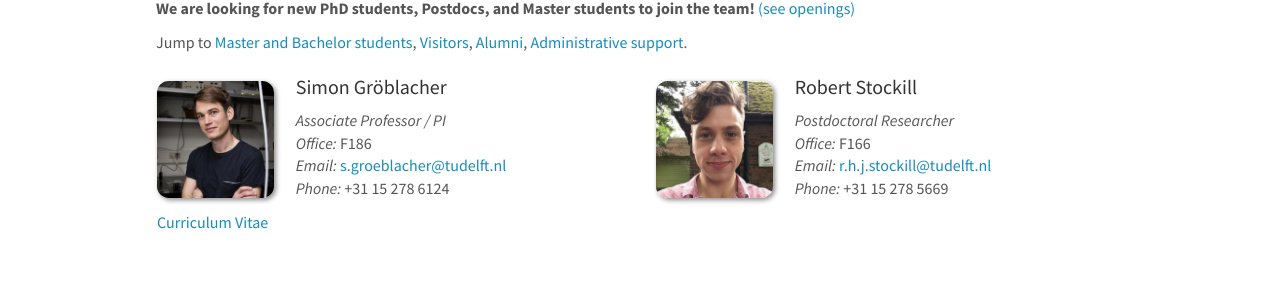
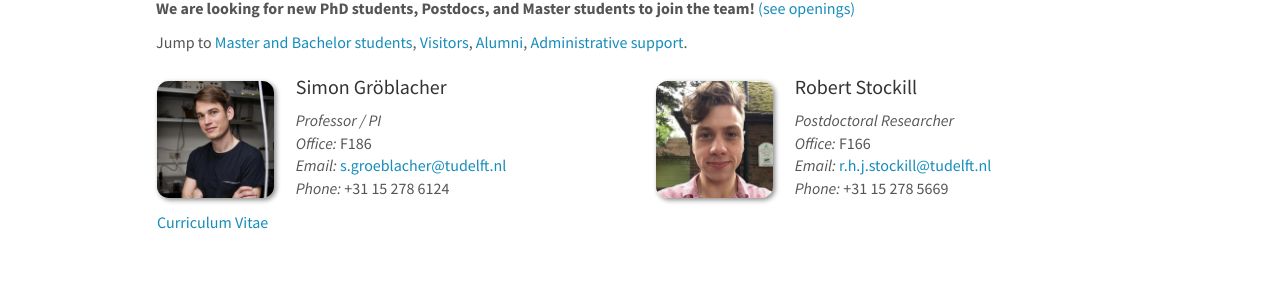
Before and after one commit to sgroeblacher/groeblacherlab, a Jekyll site: the page built from _pages/team.md, in a window 1280 px wide and 900 px high. Shown: the part 151-443 px from the top of the window. Built offline with Jekyll 4.4.1, drawn with Linux system fonts in a browser that asks for light colours; nearby versions of some CDN libraries.

Commit message:
modified:   _data/team_members.yml 	modified:   documents/CV_SGroeblacher.pdf

```diff
--- a/_data/team_members.yml
+++ b/_data/team_members.yml
@@ -1,6 +1,6 @@
 - name: Simon Gröblacher
   photo: Simon.jpg
-  info: Associate Professor / PI
+  info: Professor / PI
   office: F186
   cell: +31 15 278 6124
   email: s.groeblacher@tudelft.nl
```
Also changed, not shown: 1 other file.
